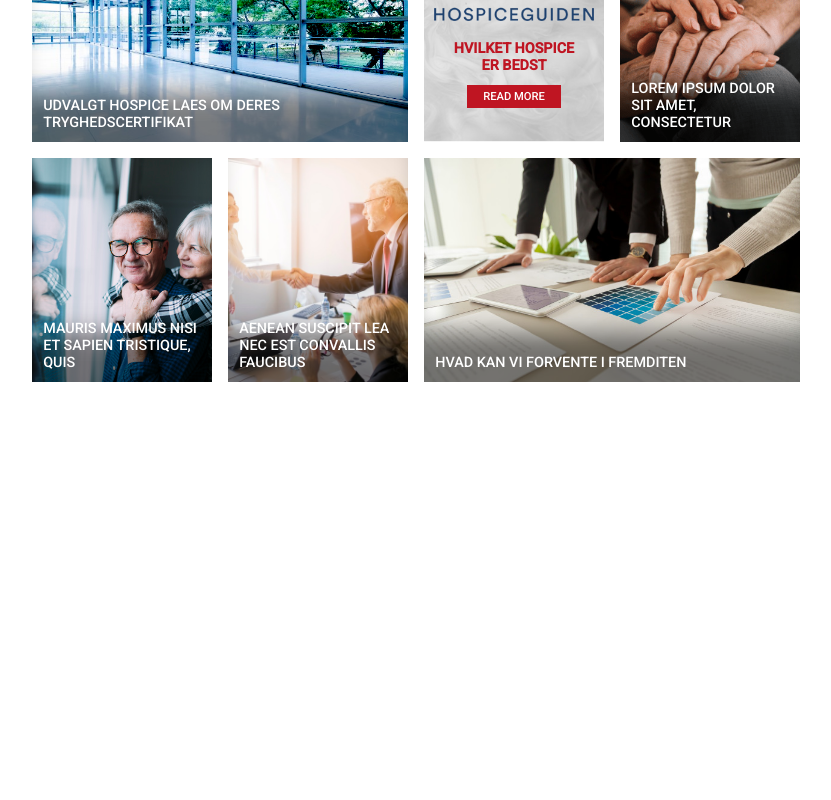
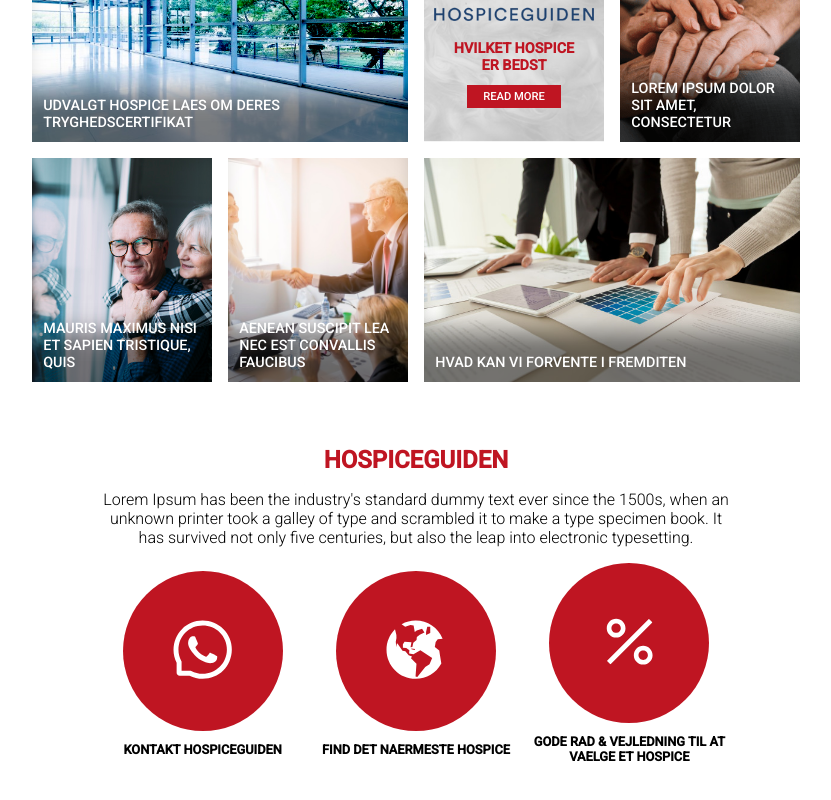
Before and after one commit to mickewasowski/hospice-atom-solutions, a React (Create React App) app: page / in a window 1280 px wide. Shown: the part 1254-2054 px from the top of the page, without its empty margins (224-1055 px from the left). Before the commit the page ends 1700 px from the top, so only its background shows below. Built offline with nearby package versions, Linux system fonts and the light colour scheme.

Commit message:
implemented contacts section

```diff
--- a/package.json
+++ b/package.json
@@ -8,6 +8,7 @@
     "@testing-library/user-event": "^13.5.0",
     "react": "^18.2.0",
     "react-dom": "^18.2.0",
+    "react-icons": "^4.4.0",
     "react-scripts": "5.0.1",
     "web-vitals": "^2.1.4"
   },
--- a/src/components/main-content/Main.jsx
+++ b/src/components/main-content/Main.jsx
@@ -1,11 +1,13 @@
 import Hero from "./hero/Hero";
 import CardWrapper from "./cards-section/CardWrapper";
+import Contacts from "./socials/Contacts";
 
 function Main(){
     return(
         <main>
             <Hero />
             <CardWrapper />
+            <Contacts />
         </main>
     )
 }
--- /dev/null
+++ b/src/components/main-content/socials/Contacts.jsx
@@ -0,0 +1,34 @@
+import {AiOutlineWhatsApp, AiOutlinePercentage} from 'react-icons/ai';
+import {GiEarthAmerica} from 'react-icons/gi';
+import {Section, H2, P, Article,Wrapper,H4, Button} from './Contacts.styles';
+
+function Contacts(){
+    return(
+        <Section>
+            <H2>Hospiceguiden</H2>
+            <P>Lorem Ipsum has been the industry's standard dummy text ever since the 1500s, when an unknown printer took a galley of type and scrambled it to make a type specimen book. It has survived not only five centuries, but also the leap into electronic typesetting.</P>
+            <Article>
+                <Wrapper>
+                    <Button>
+                        <AiOutlineWhatsApp style={{transform: "scale(5)"}}/>
+                    </Button>
+                    <H4>Kontakt hospiceguiden</H4>
+                </Wrapper>
+                <Wrapper>
+                    <Button>
+                        <GiEarthAmerica style={{transform: "scale(5)"}} />
+                    </Button>
+                    <H4>Find det naermeste hospice</H4>
+                </Wrapper>
+                <Wrapper>
+                    <Button>
+                        <AiOutlinePercentage style={{transform: "scale(5)"}} />
+                    </Button>
+                    <H4>Gode rad & vejledning til at vaelge et hospice</H4>
+                </Wrapper>
+            </Article>
+        </Section>
+    )
+}
+
+export default Contacts;
--- /dev/null
+++ b/src/components/main-content/socials/Contacts.styles.jsx
@@ -0,0 +1,51 @@
+import styled from "styled-components";
+
+const redColor = "#BF1522";
+
+export const Section = styled.section`
+    width: 50%;
+    margin: 3rem auto;
+`
+export const H2 = styled.h2`
+    color: ${redColor};
+    text-align: center;
+    text-transform: uppercase;
+    font-weight: bold;
+    font-size: 1.5rem;
+    margin-bottom: 1rem;
+`
+export const P = styled.p`
+    text-align: center;
+    font-weight: 300;
+    margin-bottom: 1rem;
+`
+
+export const Article = styled.article`
+    display: flex;
+    justify-content: space-around;
+    align-items: center;
+`
+
+export const Wrapper = styled.section`
+    display: flex;
+    flex-direction: column;
+    justify-content: center;
+    align-items: center;
+`
+
+export const H4 = styled.h4`
+    width: 12rem;
+    text-align: center;
+    margin-top: .7rem;
+    text-transform: uppercase;
+    font-size: .8rem;
+`
+
+export const Button = styled.button`
+    border: none;
+    background-color: ${redColor};
+    width: 10rem;
+    height: 10rem;
+    border-radius: 50%;
+    color: white;
+`
```
Also changed, not shown: 1 other file (tests, documents, lock files or other folders).
